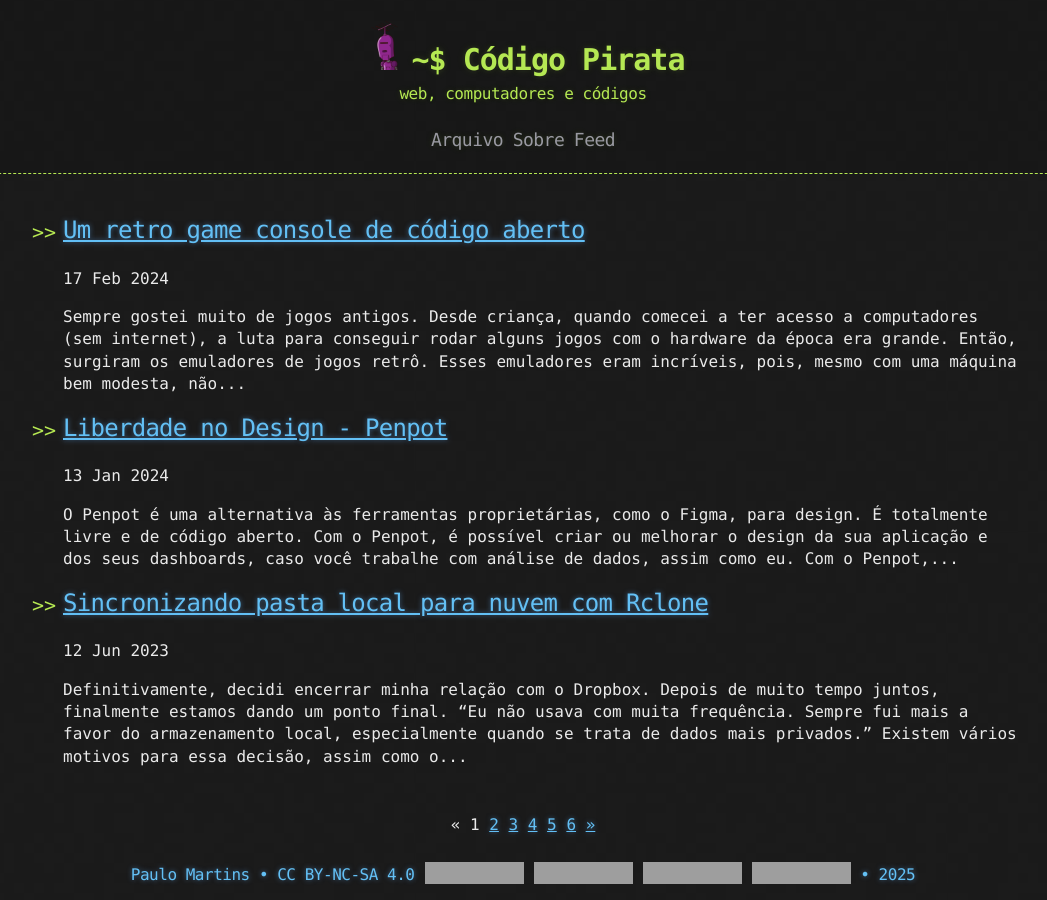
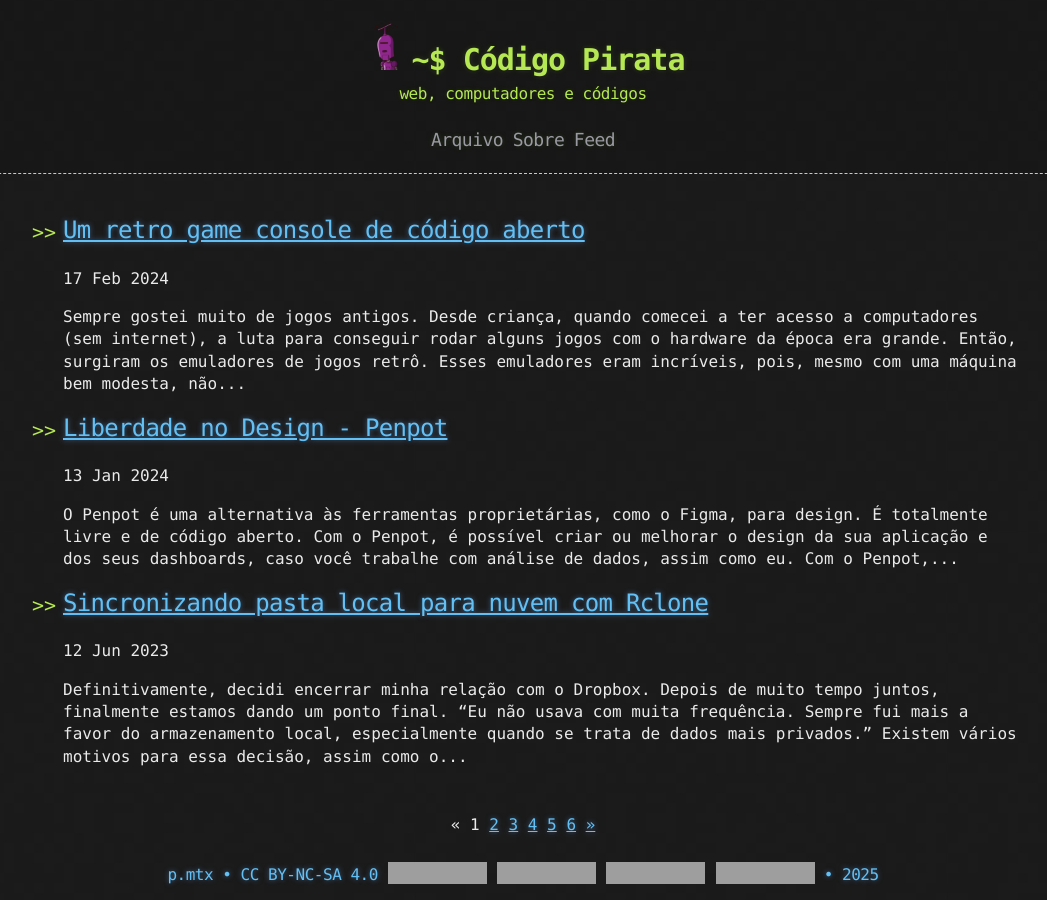
Before and after one commit to paullomarttins/paullomarttins.github.io, a Jekyll site: the page built from index.html, in a window 1280 px wide, cut to the strip 0-900 px from the top of the page. Shown: the whole strip, without its empty margins (117-1164 px from the left). Built offline with Jekyll 4.4.1, drawn with Linux system fonts in a browser that asks for light colours; some web fonts are replaced; the list of posts is cut into pages by our own code; grey boxes are pictures that could not be loaded.

Commit message:
Update _config.yml

```diff
--- a/_config.yml
+++ b/_config.yml
@@ -1,8 +1,8 @@
-title: Paulo Martins-Blog
+title: Código Pirata-Blog
 description: "Nos computadores desde 1998"
 author:
-  name: "Paulo Martins"
-  email: "paulomartins@linux-br.org"
+  name: "Paulo"
+  email: "example@example.org"
   url: "https://paullomarttins.github.io"
 
 baseurl: /
@@ -32,5 +32,5 @@ plugins:
   - jekyll-sitemap
 
 # Custom variables
-owner : "Paulo Martins"
+owner : "p.mtx"
 year : {{ currentyear }}
```
